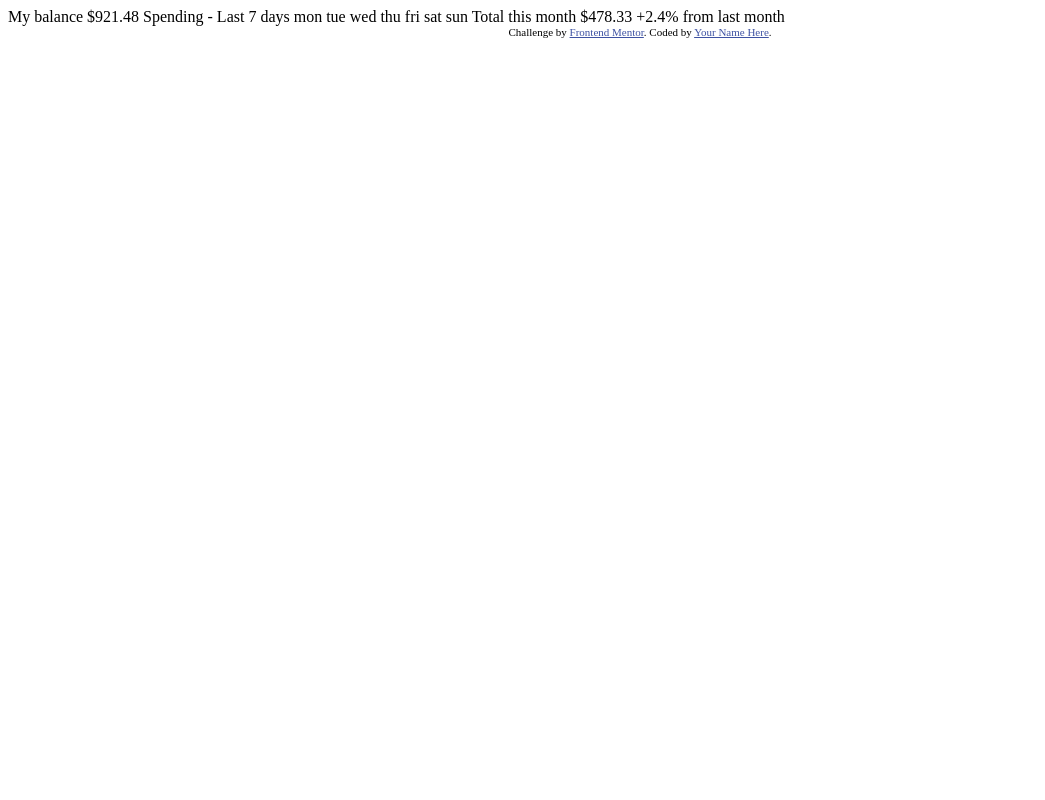
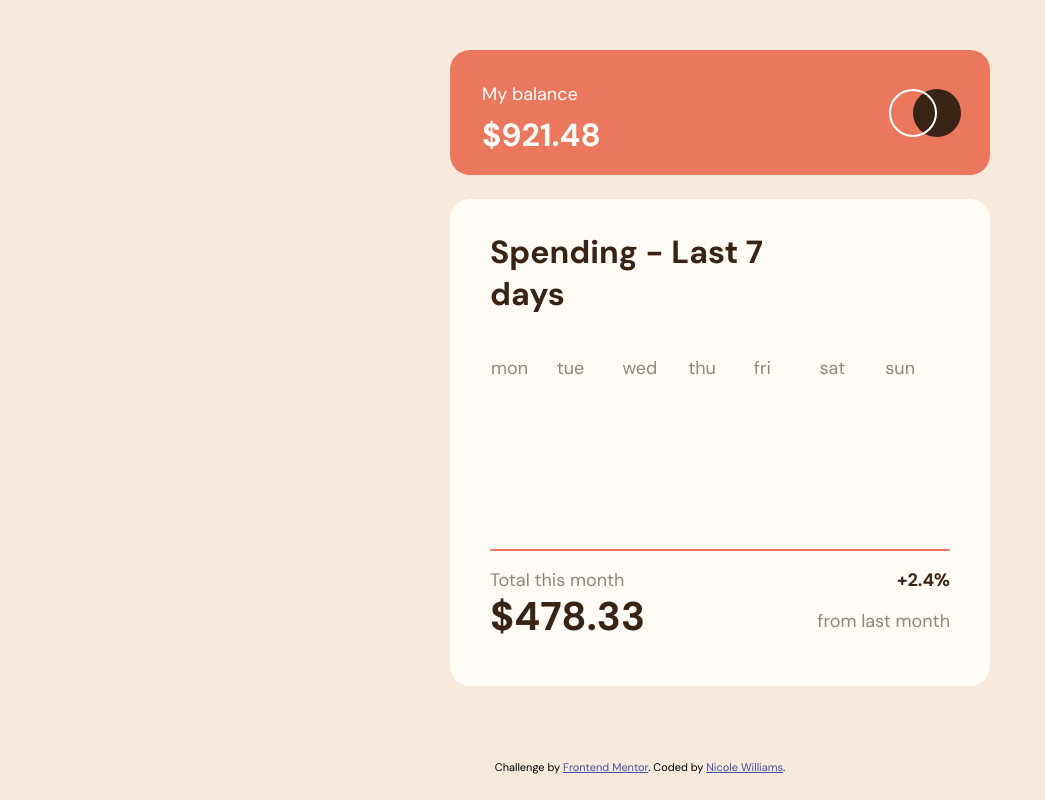
Before and after one commit to MadamSauce/Expenses-Chart, a plain HTML site: page index.html in a window 1280 px wide. Shown: the whole page, without its empty margins (0-1045 px from the left). Drawn offline with Linux system fonts and the light colour scheme.

Commit message:
HTML and CSS done

```diff
--- a/index.html
+++ b/index.html
@@ -3,41 +3,70 @@
 <head>
   <meta charset="UTF-8">
   <meta name="viewport" content="width=device-width, initial-scale=1.0"> <!-- displays site properly based on user's device -->
-
+  <link rel="stylesheet" href="/style.css">
   <link rel="icon" type="image/png" sizes="32x32" href="./images/favicon-32x32.png">
-
   <title>Frontend Mentor | Expenses chart component</title>
-
-  <!-- Feel free to remove these styles or customise in your own stylesheet 👍 -->
-  <style>
-    .attribution { font-size: 11px; text-align: center; }
-    .attribution a { color: hsl(228, 45%, 44%); }
-  </style>
 </head>
 <body>
+<div class="container">
+  <section class="balance">
+    <div class="balance-text">
+      <p class="balance-p">My balance</p>
+      <p class="balance1">$921.48</p>
+    </div>
+    <img src="/images/logo.svg" alt="logo">
+  </section>
+  <section class="chart">
+    <h1 class="chart-title">Spending - Last 7 days</h1>
+    <div class="bar-graph">
+      <div class="days mon">
+        <div class="bar1"></div>
+        <p>mon</p>
+      </div>
+      <div class="days tues">
+        <div class="bar2"></div>
+        <p>tue</p>
+      </div>
+      <div class="days wed">
+        <div class="bar3"></div>
+        <p>wed</p>
+      </div>
+      <div class="days thu">
+        <div class="bar4"></div>
+        <p>thu</p>
+      </div>
+      <div class="days fri">
+        <div class="bar5"></div>
+        <p>fri</p>
+      </div>
+      <div class="days sat">
+        <div class="bar6"></div>
+        <p>sat</p>
+      </div>
+      <div class="days sun">
+        <div class="bar7"></div>
+        <p>sun</p>
+      </div>
+    </div>
+    <div class="line"></div>
+    <div class="total">
+      <div class="total-left">
+        <p>Total this month</p>
+        <h3 class="price">$478.33</h3>
+      </div>
+      <div class="total-right">
+        <p class="bold">+2.4%</p>
+        <p>from last month</p>
+      </div>
+    </div>
+  </section>
+</div>
 
-  My balance
-  $921.48
-
-  Spending - Last 7 days
-
-  mon
-  tue
-  wed
-  thu
-  fri
-  sat
-  sun
-
-  Total this month
-  $478.33
-
-  +2.4%
-  from last month
+<script src="/app.js"></script>
 
   <div class="attribution">
     Challenge by <a href="https://www.frontendmentor.io?ref=challenge" target="_blank">Frontend Mentor</a>.
-    Coded by <a href="#">Your Name Here</a>.
+    Coded by <a href="https://www.linkedin.com/in/nicole-williams-49576017a/">Nicole Williams</a>.
   </div>
 </body>
 </html>
--- a/style.css
+++ b/style.css
@@ -6,7 +6,7 @@
     --Dark-Brown: hsl(25, 47%, 15%);
     --Medium-Brown: hsl(28, 10%, 53%);
     --Cream:hsl(27, 66%, 92%);
-    --Pale-Orange:sl(33, 100%, 98%);
+    --Pale-Orange:hsl(33, 100%, 98%);
     --Font-size: 18px;
 }
 
@@ -15,4 +15,172 @@ body{
     box-sizing: border-box;
     font-family: 'DM Sans', sans-serif;
     font-size: var(--Font-size);
+    background-color: var(--Cream);
+    max-width: 1440px;
 }
+.container{
+    width: 540px;
+    height: 660px;
+    display: flex;
+    flex-direction: column;
+    align-items: center;
+    justify-content: center;
+    margin: 50px 450px;
+}
+.balance{
+    width: 540px;
+    height: 125px;
+    background-color: var(--Red);
+    border-radius: 20px;
+    display: flex;
+}
+.balance img{
+    width: 72px;
+    height: 48px;
+    margin: 39px 39px 39px 290px;
+    display: flex;
+    flex-direction: row;
+    justify-content: center;
+    align-items:  center;
+}
+.balance-text{
+    margin-top: 15px;
+    margin-bottom:25px;
+    margin-left:32px;
+}
+.balance-p{
+    font-family: 'DM Sans';
+    font-style: normal;
+    font-weight: 400;
+    font-size: 18px;
+    line-height: 23px;
+    width: 96px;
+    height: 23px;
+    /* White */
+    color: #FFFFFF;
+}
+.balance1{
+    width: 117px;
+    height: 42px;
+    font-family: 'DM Sans';
+    font-style: normal;
+    margin-top: -10px;
+    font-weight: 700;
+    font-size: 32px;
+    line-height: 42px;
+    /* identical to box height */
+    /* Card White */
+    color: #FFFBF6;
+}
+.chart{
+    width: 540px;
+    height: 511px;
+    margin-top: 24px;
+    margin-bottom: 24px;
+    background: #FFFBF6;
+    border-radius: 20px;
+}
+.bar-graph{
+    display: grid;
+    grid-template-columns: repeat(7,1fr);
+    margin-top: 66px;
+    margin-left: 41px;
+    width: 460px;
+    height: 178px;
+}
+.mon{
+    grid-area: 1/1;
+}
+.tue{
+    grid-area: 1/2;
+}
+.wed{
+    grid-area: 1/3;
+}
+.thu{
+    grid-area: 1/4;
+}
+.fri{
+    grid-area: 1/5;
+}
+.sat{
+    grid-area: 1/6;
+}
+.sun{
+    grid-area: 1/7;
+}
+p{
+    /* Body */
+    font-family: 'DM Sans';
+    font-style: normal;
+    font-weight: 400;
+    font-size: 18px;
+    line-height: 23px;
+    /* Medium Brown */
+    color: #92857A;
+}
+.bold{
+    /* Body (Bold) */
+    font-family: 'DM Sans';
+    font-style: normal;
+    font-weight: 700;
+    font-size: 18px;
+    line-height: 23px;
+    text-align: right;
+    /* Dark Brown */
+    color: #382314;
+
+}
+.chart-title{
+    width: 350px;
+    height: 42px;
+    /* Heading (L) */
+    font-family: 'DM Sans';
+    font-style: normal;
+    font-weight: 700;
+    font-size: 32px;
+    line-height: 42px;
+    /* identical to box height */
+    /* Dark Brown */
+    color: #382314;
+    margin-left: 40px;
+    margin-top: 32px;
+}
+.price{
+    /* Heading (XL) */
+    font-family: 'DM Sans';
+    font-style: normal;
+    font-weight: 700;
+    font-size: 40px;
+    margin-top: -20px;
+    /* line-height: 62px; */
+    color: #382314;
+}
+.line{
+    width: 460px;
+    height: 2px;
+    border-radius: 1px;
+    background-color: var(--Red);
+    margin: 32px 40px 0 40px;
+}
+.total{
+    width: 460px;
+    height: 87px;
+    display: grid;
+    grid-template-columns: repeat(2 1fr);
+    margin: 0 40px 40px 40px;
+}
+.total-left{
+    grid-area: 1/1;
+}
+.total-right{
+    grid-area: 1/2;
+    text-align: end;
+}
+.attribution{
+    font-size: 11px;
+    text-align: center;
+}
+.attribution a{
+    color: hsl(228, 45%, 44%);
+}
```
Also changed, not shown: 1 other file.
